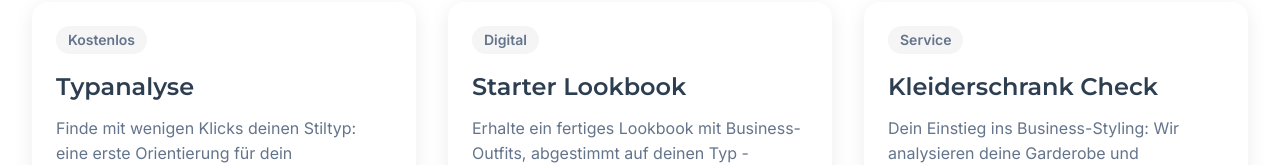
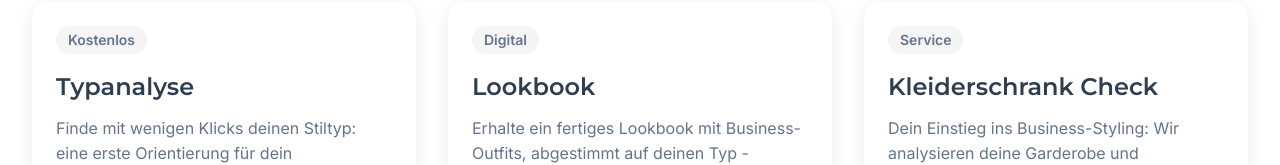
Before and after one commit to SEO-Agentur/businessstylist, a Next.js app: page /shop in a window 1280 px wide. Shown: the part 503-668 px from the top of the page. Built offline with nearby package versions, Linux system fonts and the light colour scheme; no server answers; the database is empty; a web font is replaced by a local one.

Commit message:
Rename /starter-lookbook & Update Links

```diff
--- a/app/llms.txt/route.ts
+++ b/app/llms.txt/route.ts
@@ -21,7 +21,7 @@ ${baseUrl}/
 ${baseUrl}/stilberatung
 ${baseUrl}/typenanalyse
 ${baseUrl}/kleiderschrank-check
-${baseUrl}/starter-lookbook
+${baseUrl}/lookbook
 ${baseUrl}/preise
 ${baseUrl}/ueber-mich
 ${baseUrl}/kontakt
--- a/app/starter-lookbook/page.tsx
+++ b/app/lookbook/page.tsx
@@ -5,18 +5,18 @@ import Card from '@/components/ui/Card';
 import { formatPrice } from '@/lib/utils/format';
 
 export const metadata: Metadata = {
-  title: 'Starter Lookbook - Fertige Business-Outfit-Ideen | Businessstylist',
+  title: 'Lookbook - Fertige Business-Outfit-Ideen | Businessstylist',
   description: '15 fertige Business-Outfits als digitales Lookbook. Perfekt für den Einstieg in eine professionelle Garderobe.',
   alternates: {
-    canonical: '/starter-lookbook',
+    canonical: '/lookbook',
   },
 };
 
-export default function StarterLookbookPage() {
+export default function LookbookPage() {
   return (
     <div className="section-padding">
       <div className="container-custom max-w-4xl">
-        <h1 className="text-h1 mb-8">Starter Lookbook</h1>
+        <h1 className="text-h1 mb-8">Lookbook</h1>
 
         <div className="prose prose-lg max-w-none mb-12">
           <p className="text-xl">
@@ -24,7 +24,7 @@ export default function StarterLookbookPage() {
             als digitales Lookbook.
           </p>
 
-          <h2>Was ist im Starter Lookbook enthalten?</h2>
+          <h2>Was ist im Lookbook enthalten?</h2>
           <ul>
             <li>15 komplett zusammengestellte Business-Outfits</li>
             <li>Visueller Guide mit hochwertigen Bildern</li>
@@ -33,9 +33,9 @@ export default function StarterLookbookPage() {
             <li>Kombinationsmöglichkeiten</li>
           </ul>
 
-          <h2>Für wen ist das Starter Lookbook geeignet?</h2>
+          <h2>Für wen ist das Lookbook geeignet?</h2>
           <p>
-            Das Starter Lookbook ist perfekt für dich, wenn du:
+            Das Lookbook ist perfekt für dich, wenn du:
           </p>
           <ul>
             <li>Neu im Berufsleben bist und eine professionelle Garderobe aufbauen möchtest</li>
@@ -48,7 +48,7 @@ export default function StarterLookbookPage() {
         <Card className="p-8">
           <div className="flex flex-col md:flex-row md:items-center md:justify-between">
             <div className="mb-6 md:mb-0">
-              <h3 className="text-h3 mb-2">Starter Lookbook</h3>
+              <h3 className="text-h3 mb-2">Lookbook</h3>
               <p className="text-4xl font-bold mb-2">{formatPrice(97)}</p>
               <p className="text-brand-secondary">Einmalige Zahlung, sofortiger Download</p>
             </div>
@@ -64,7 +64,7 @@ export default function StarterLookbookPage() {
           <h3 className="text-h3 mb-6">Das sagen unsere Kundinnen</h3>
           <Card className="p-6">
             <blockquote className="text-brand-secondary italic mb-4">
-              &ldquo;Das Starter Lookbook hat mir den Einstieg in meinen neuen Job so viel leichter gemacht.
+              &ldquo;Das Lookbook hat mir den Einstieg in meinen neuen Job so viel leichter gemacht.
               Endlich weiß ich, was ich anziehen soll!&rdquo;
             </blockquote>
             <p className="font-semibold">— Lisa K., Marketing Managerin</p>
--- a/app/page.tsx
+++ b/app/page.tsx
@@ -214,7 +214,7 @@ export default function HomePage() {
                   Stilvolle Basics & Accessoires
                 </li>
               </ul>
-              <Link href="/starter-lookbook">
+              <Link href="/lookbook">
                 <Button className="w-full">Lookbook sichern</Button>
               </Link>
             </Card>
@@ -351,11 +351,13 @@ export default function HomePage() {
             <div className="order-2 md:order-1">
               <div className="grid grid-cols-2 gap-4">
                 <div className="aspect-square rounded-xl overflow-hidden shadow-card">
-                  <img
-                    src="/lookbook.webp"
-                    alt="Lookbook"
-                    className="w-full h-full object-cover"
-                  />
+                  <a href="/lookbook" title="Lookbook">
+                    <img
+                      src="/lookbook.webp"
+                      alt="Lookbook"
+                      className="w-full h-full object-cover"
+                    />
+                  </a>
                 </div>
                 <div className="aspect-square rounded-xl overflow-hidden shadow-card">
                   <a href="/stilberatung" title="Stilberatung">
--- a/app/shop/page.tsx
+++ b/app/shop/page.tsx
@@ -22,9 +22,9 @@ export default function ShopPage() {
       features: ['Typenanalyse nach Kibbe', 'Erste Stilimpulse', 'Orientierungshilfe', 'E-Mail-Auswertung'],
     },
     {
-      id: 'starter-lookbook',
-      name: 'Starter Lookbook',
-      slug: '/starter-lookbook',
+      id: 'lookbook',
+      name: 'Lookbook',
+      slug: '/lookbook',
       price: 29,
       description: 'Erhalte ein fertiges Lookbook mit Business-Outfits, abgestimmt auf deinen Typ - inklusive Shoppinglinks.',
       type: 'Digital',
--- a/app/sitemap.ts
+++ b/app/sitemap.ts
@@ -8,7 +8,7 @@ export default async function sitemap(): Promise<MetadataRoute.Sitemap> {
     '',
     '/stilberatung',
     '/typenanalyse',
-    '/starter-lookbook',
+    '/lookbook',
     '/kleiderschrank-check',
     '/dresscode-playbook',
     '/preise',
```
